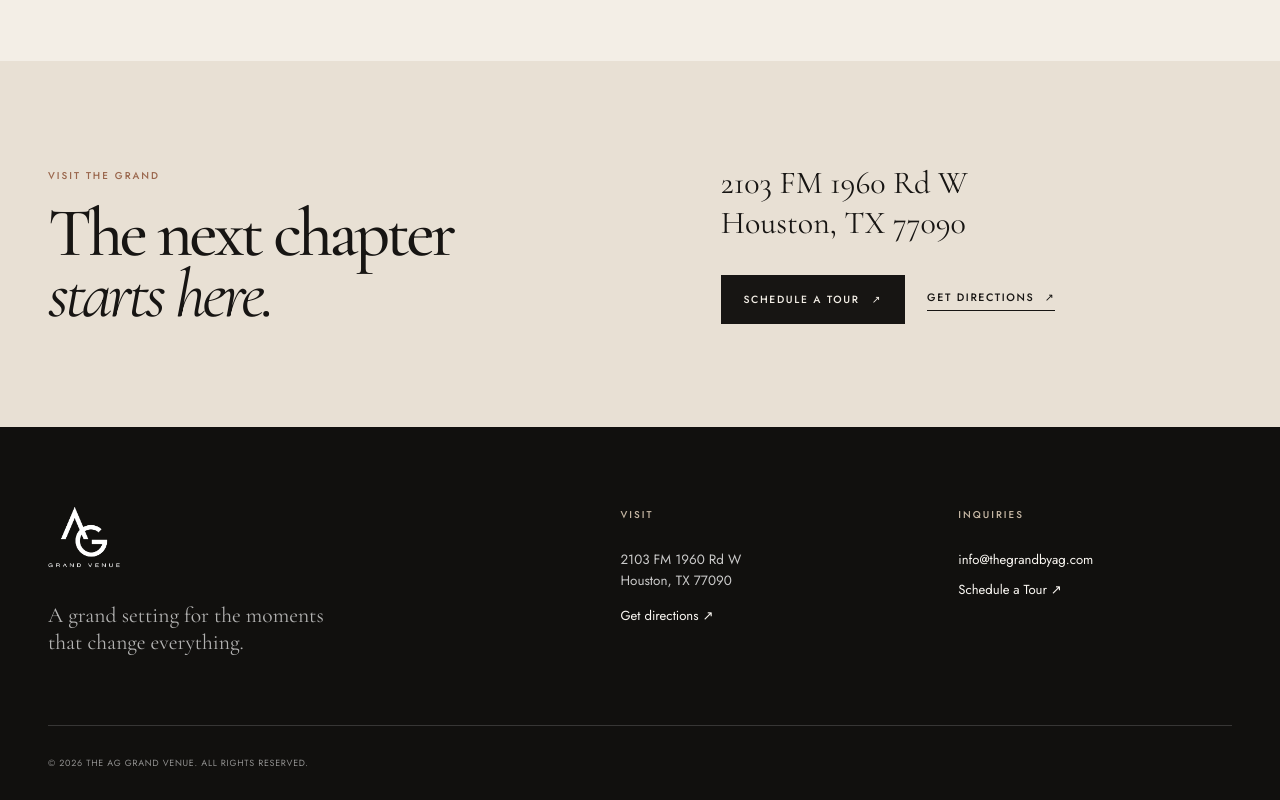
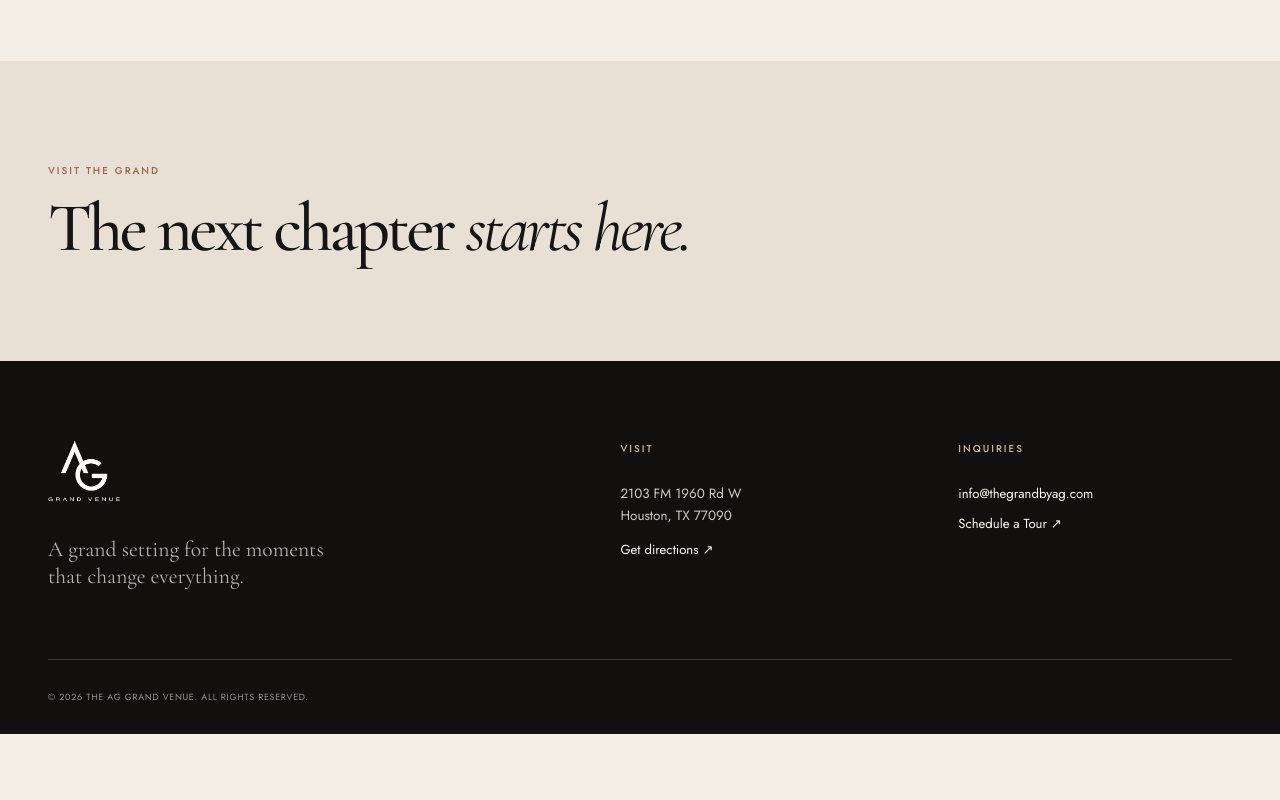
Before and after one commit to sarahcodesgit/thegrandvenuebyag-website, a React (Vite) app: page / in a window 1280 px wide. Shown: the part 4081-4881 px from the top of the page. After the commit the page ends 4815 px from the top, so only its background shows below. Built offline with nearby package versions, Linux system fonts and the light colour scheme.

Commit message:
Simplify homepage visit section

```diff
--- a/src/pages/HomePage.tsx
+++ b/src/pages/HomePage.tsx
@@ -1,8 +1,6 @@
 import { Arrow } from '../components/Arrow';
 import { ConceptImage } from '../components/ConceptImage';
 import { InquiryForm } from '../components/InquiryForm';
-
-const directionsUrl = 'https://www.google.com/maps/search/?api=1&query=2103+FM+1960+Rd+W,+Houston,+TX+77090';
 
 export function HomePage() {
   return (
@@ -41,7 +39,7 @@ export function HomePage() {
         <InquiryForm />
       </section>
       <section className="location-cta panel-warm">
-        <div className="container location-grid"><div className="reveal"><p className="eyebrow">Visit The Grand</p><h2 className="display-lg">The next chapter<br /><em>starts here.</em></h2></div><div className="location-detail reveal"><p>2103 FM 1960 Rd W<br />Houston, TX 77090</p><div className="location-actions"><a className="button" href="/contact/#inquiry">Schedule a Tour <Arrow /></a><a className="text-link" href={directionsUrl} target="_blank" rel="noopener">Get directions <Arrow /></a></div></div></div>
+        <div className="container reveal"><p className="eyebrow">Visit The Grand</p><h2 className="display-lg">The next chapter <em>starts here.</em></h2></div>
       </section>
     </>
   );
```
